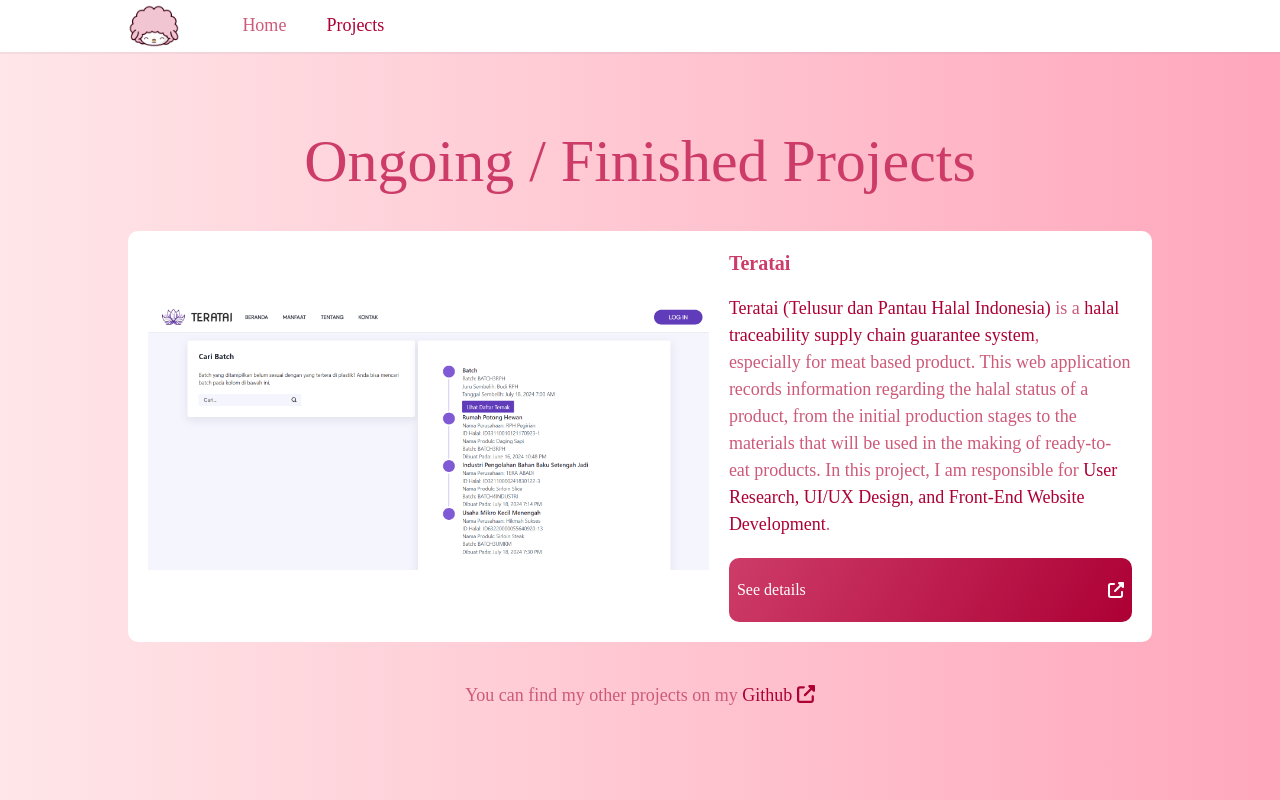
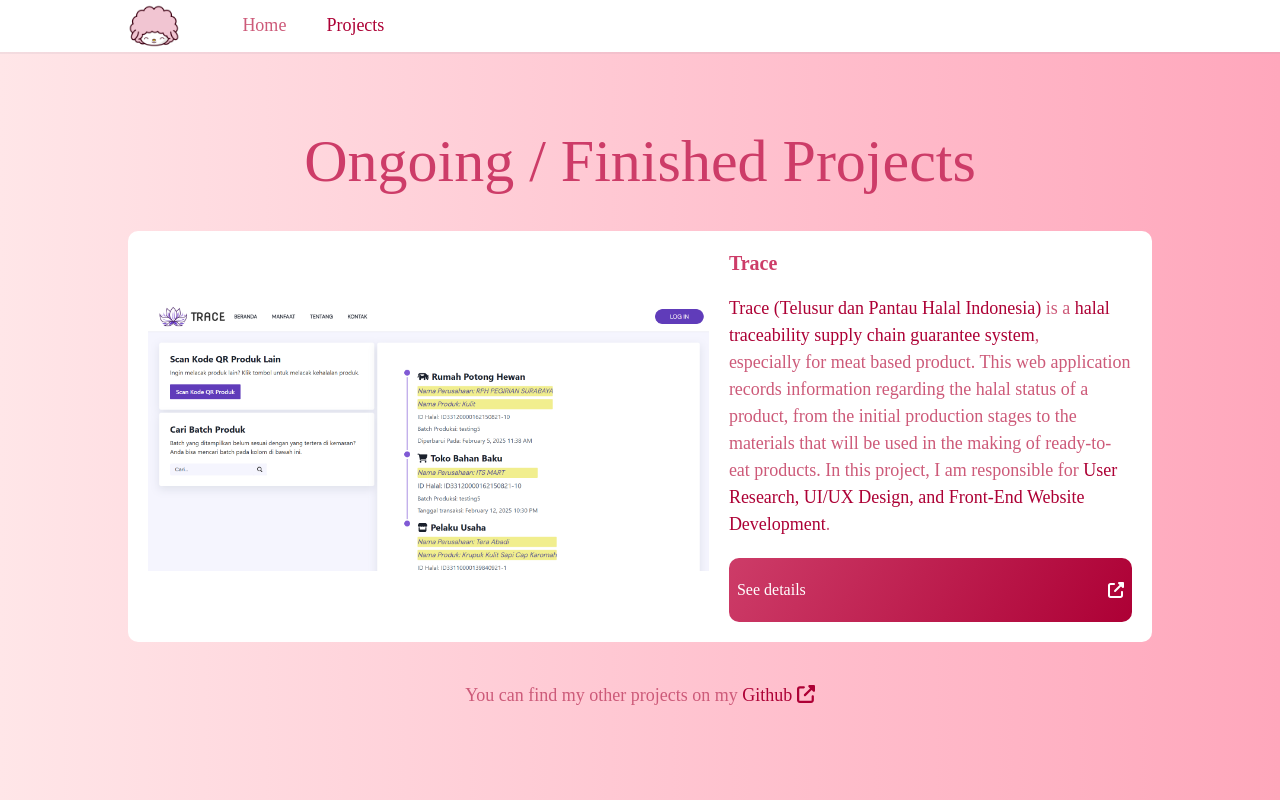
Before and after one commit to amandaslwa/portofolio, a React (Create React App) app: page /projects in a window 1280 px wide. Shown: the top 800 px of the page. Built offline with nearby package versions, Linux system fonts and the light colour scheme; a web font is replaced by a local one.

Commit message:
Minor change on home and project

```diff
--- a/src/Routes/Home.jsx
+++ b/src/Routes/Home.jsx
@@ -44,15 +44,20 @@
                 </Heading>
                 <Box borderRadius={'10'} alignItems={{base: 'start', md:'start'}} justifyContent={'center'} background={'white'} fontFamily={'McLaren'} padding={'5'} width={'100%'}>
                   <Text color={'#CD5A79'} fontFamily={'McLaren'} fontSize={{base:'lg', md:'xl'}}>
-                    I usually work with <span className='highlightPink'>Figma, React.js, and Chakra UI</span>. But I'm also <span className='highlightPink'>willing and happy to learn</span> other frameworks cause I'm a <span className='highlightPink'>person with a big curiousity</span>. I speak in <span className='highlightPink'>Indonesian and English</span>. I can speak <span className='highlightPink'>Japanese</span> a little. So <span className='highlightPink'>はじめまして、よろしくお願いします。</span> I'm a <span className='highlightPink'>person full of responsibility</span>. I'm <span className='highlightPink'>used to working alone and also with a team</span>.
+                   <span className='highlightPink'>From learning to loving</span> is how I describe my passion as a <span className='highlightPink'>Front End Engineering</span>
                   </Text>
                 </Box>
                 <Box borderRadius={'10'} alignItems={{base: 'start', md:'start'}} justifyContent={'center'} background={'white'} fontFamily={'McLaren'} padding={'5'} width={'100%'}>
                   <Text color={'#CD5A79'} fontFamily={'McLaren'} fontSize={{base:'lg', md:'xl'}}>
+                    I usually work with <span className='highlightPink'>Figma, React.js, and Chakra UI</span>. But I'm also <span className='highlightPink'>willing and happy to learn</span> other frameworks cause I'm a <span className='highlightPink'>person with a big curiousity</span>. I speak in <span className='highlightPink'>Indonesian and English</span>. I can speak <span className='highlightPink'>Japanese</span> a little. So <span className='highlightPink'>はじめまして、よろしくお願いします。</span> I'm a <span className='highlightPink'>person full of responsibility</span>. I'm <span className='highlightPink'>used to working alone and also with a team</span>.
+                  </Text>
+                </Box>
+                {/* <Box borderRadius={'10'} alignItems={{base: 'start', md:'start'}} justifyContent={'center'} background={'white'} fontFamily={'McLaren'} padding={'5'} width={'100%'}>
+                  <Text color={'#CD5A79'} fontFamily={'McLaren'} fontSize={{base:'lg', md:'xl'}}>
                     I'm so <span className='highlightPink'>interested in learning UI/UX, how is the relation between the two aspects</span>. How does this website can appeal user? How to make their works easier by this interface? Why is a simple website can still make users interested? That's what I always think when I create a website. I think, <span className='highlightPink'>UI/UX design is a really powerful thing</span>. Website is a media for users to communicate with the server. <span className='highlightPink'>How good is your design can makes users work faster</span>, they might also like your website too and often use it.
                   </Text>
-                </Box>
-              <Flex direction={{base: 'column', md:'row'}} alignItems={{base: 'start', md:'start'}} justifyContent={'center'} width={{base:'100%', md:'100%'}} gap={{base:'5', md:'10'}}>
+                </Box> */}
+              {/* <Flex direction={{base: 'column', md:'row'}} alignItems={{base: 'start', md:'start'}} justifyContent={'center'} width={{base:'100%', md:'100%'}} gap={{base:'5', md:'10'}}>
                 <Flex direction={'row'} borderRadius={'10'} alignItems={{base: 'start', md:'start'}} justifyContent={'center'} background={'white'} fontFamily={'McLaren'} padding={'5'} width={'100%'}>
                   <Text color={'#CD5A79'} fontFamily={'McLaren'} fontSize={{base:'lg', md:'xl'}}>
                     Javascript
@@ -86,7 +91,7 @@
                     <FontAwesomeIcon icon={'fa-solid fa-star'} color={'#AD0035'} size={'xl'}/>
                     <FontAwesomeIcon icon={'fa-solid fa-star'} color={'#AD0035'} size={'xl'}/>
                 </Flex>
-              </Flex>
+              </Flex> */}
             </Flex>
       </Box>
     </>
--- a/src/Routes/Projects.jsx
+++ b/src/Routes/Projects.jsx
@@ -23,12 +23,12 @@
                     <Image src={Teratai} width={{base:'100%', md:'57%'}} height={'100%'} alignSelf={'center'}/>
                     <Flex gap={'5'} direction={'column'}>
                         <Heading fontFamily={'McLaren'} fontSize={{base:'lg', md:'xl'}} color={'#CD3C68'} fontWeight={'600'}>
-                            Teratai
+                            Trace
                         </Heading>
                         <Text color={'#CD5A79'} fontSize={{base:'md', md:'lg'}}>
-                            <span className='highlightPink'>Teratai (Telusur dan Pantau Halal Indonesia)</span> is a <span className='highlightPink'>halal traceability supply chain guarantee system</span>, especially for meat based product. This web application records information regarding the halal status of a product, from the initial production stages to the materials that will be used in the making of ready-to-eat products. In this project, I am responsible for <span className={'highlightPink'}>User Research, UI/UX Design, and Front-End Website Development</span>.
+                            <span className='highlightPink'>Trace (Telusur dan Pantau Halal Indonesia)</span> is a <span className='highlightPink'>halal traceability supply chain guarantee system</span>, especially for meat based product. This web application records information regarding the halal status of a product, from the initial production stages to the materials that will be used in the making of ready-to-eat products. In this project, I am responsible for <span className={'highlightPink'}>User Research, UI/UX Design, and Front-End Website Development</span>.
                         </Text>
-                        <Link to='https://riset.its.ac.id/teratai-dev/' target={'_blank'} width={{base:'100%', md:'100%'}} _hover={{textDecoration:'none'}}>
+                        <Link to='https://trace.halal.go.id' target={'_blank'} width={{base:'100%', md:'100%'}} _hover={{textDecoration:'none'}}>
                             <Flex borderRadius={'10'} padding={'2%'} color={'white'} fontFamily={'McLaren'} className='gradationPink'>
                                 See details
                                 <Spacer />
```
Also changed, not shown: src/Images/scan.png.
